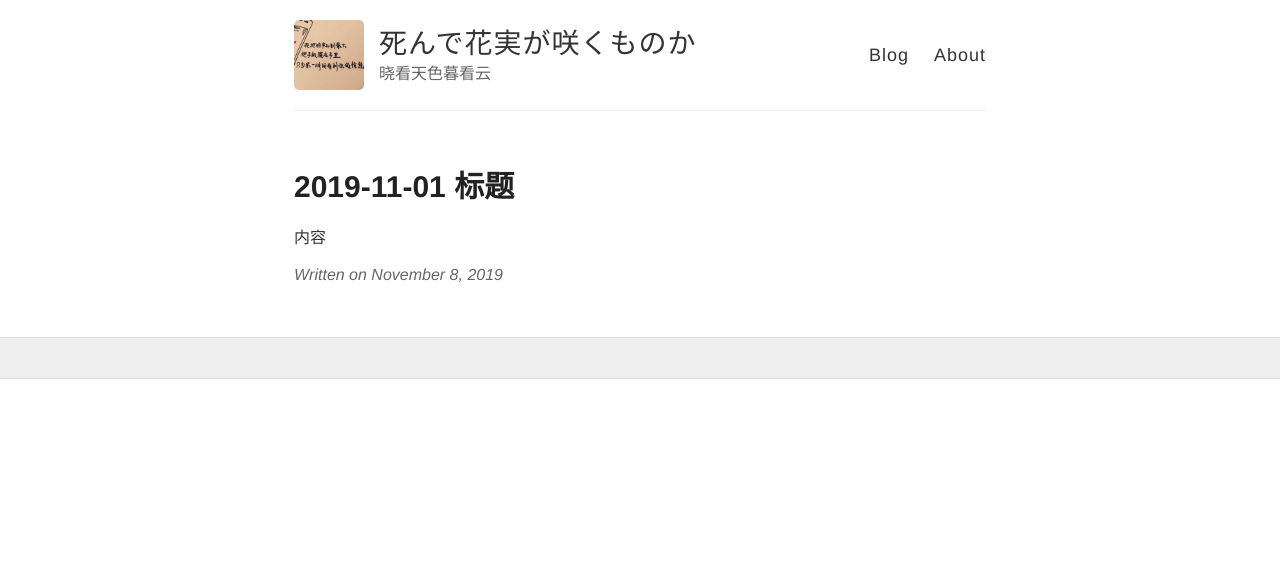
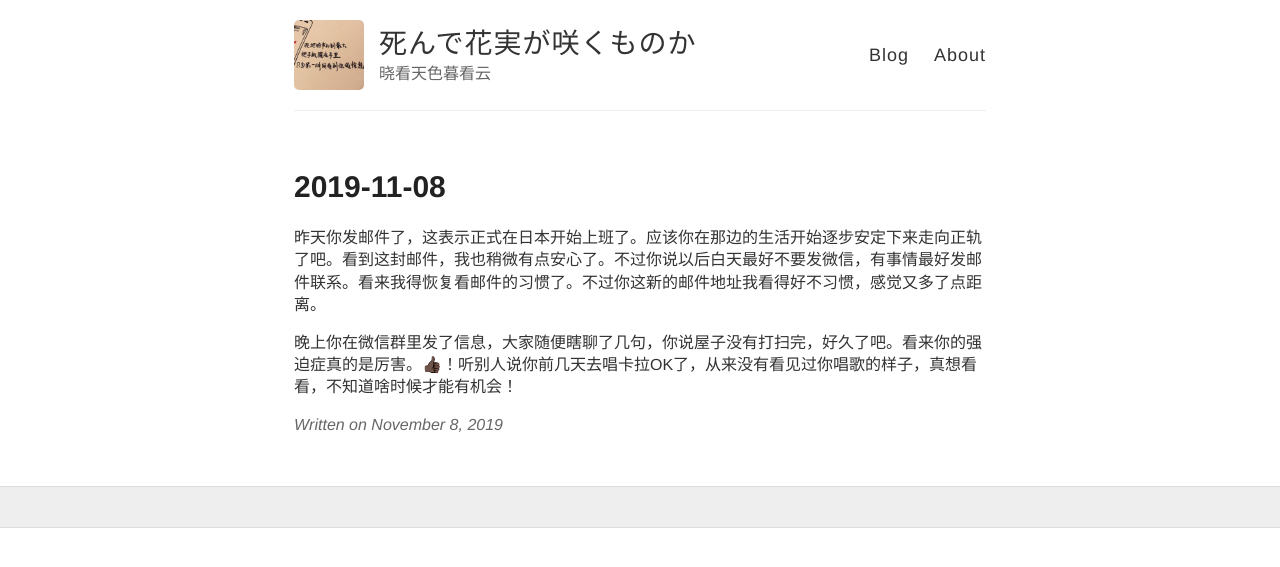
Before and after one commit to wiki650/wiki650.github.io, a Jekyll site: the page built from _posts/2019-11-08-wiki20191108.md, in a window 1280 px wide. Shown: the top 567 px of the page. Built offline with Jekyll 4.4.1, drawn with Linux system fonts in a browser that asks for light colours; comment, search, counter and statistics services are not loaded.

Commit message:
Update 2019-11-08-wiki20191108.md

```diff
--- a/_posts/2019-11-08-wiki20191108.md
+++ b/_posts/2019-11-08-wiki20191108.md
@@ -1,5 +1,8 @@
 ---
 layout: post
-title: 2019-11-01 标题
+title: 2019-11-08
 ---
-内容
+
+昨天你发邮件了，这表示正式在日本开始上班了。应该你在那边的生活开始逐步安定下来走向正轨了吧。看到这封邮件，我也稍微有点安心了。不过你说以后白天最好不要发微信，有事情最好发邮件联系。看来我得恢复看邮件的习惯了。不过你这新的邮件地址我看得好不习惯，感觉又多了点距离。
+
+晚上你在微信群里发了信息，大家随便瞎聊了几句，你说屋子没有打扫完，好久了吧。看来你的强迫症真的是厉害。👍🏿！听别人说你前几天去唱卡拉OK了，从来没有看见过你唱歌的样子，真想看看，不知道啥时候才能有机会！
```
